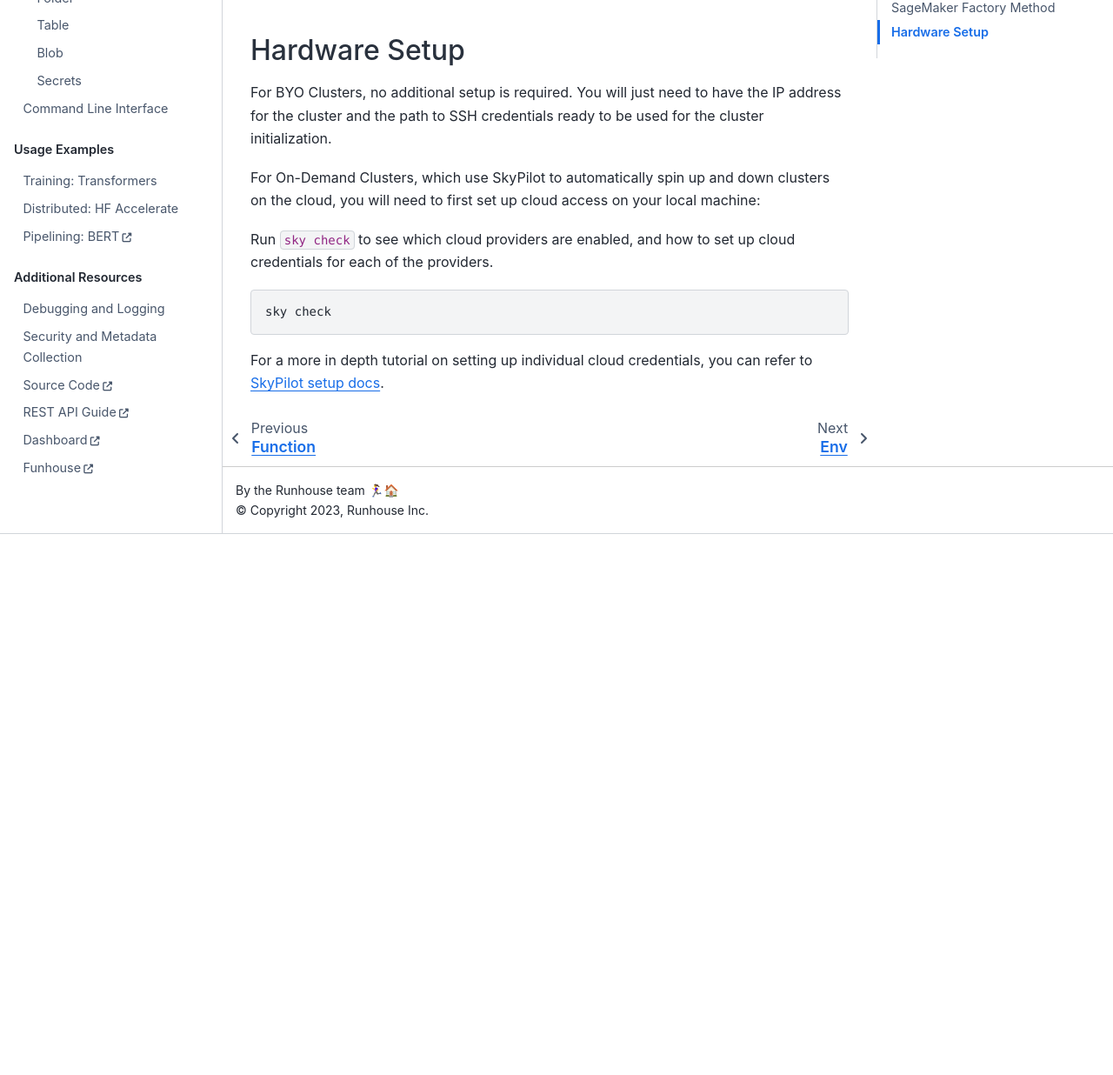
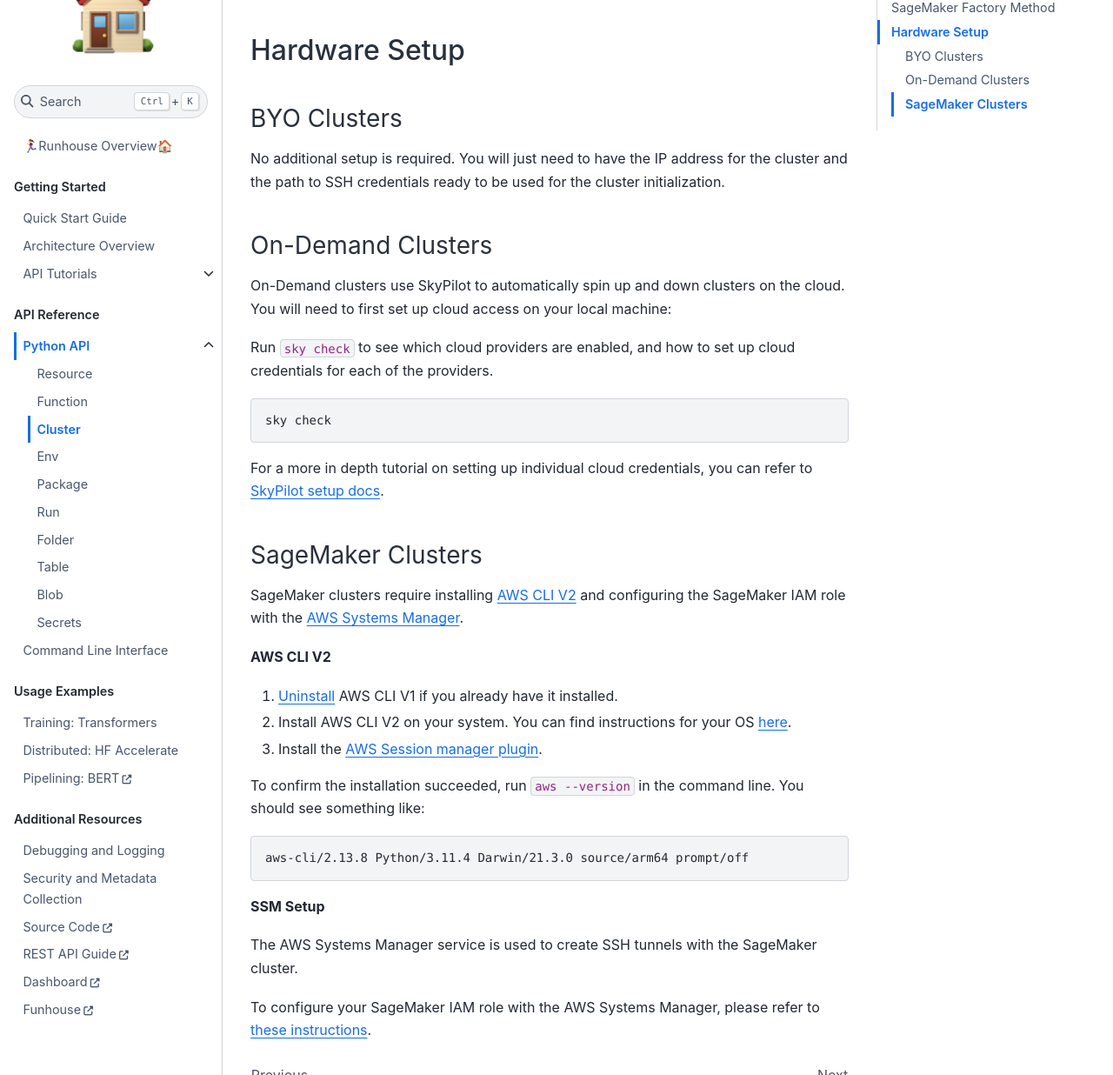
Before and after one commit to run-house/runhouse, a Sphinx documentation site: the page built from docs/api/python/cluster.rst, in a window 1280 px wide and 1400 px high, scrolled down 1760 px, cut to the strip 164-1400 px from the top of the window. Shown: the whole strip at 87% size. Built offline with Sphinx 7.4.7 and the Sphinx Book theme 1.1.4, drawn with Linux system fonts in a browser that asks for light colours; pages that are not in the unit, such as notebooks, are missing from menus; before the commit the page ends 2538 px from its top, so only the background shows below that; some of the changed text lies outside the part shown.

```diff
--- a/docs/api/python/cluster.rst
+++ b/docs/api/python/cluster.rst
@@ -57,8 +57,8 @@ Runhouse currently supports two core usage paths for SageMaker clusters:
     Runhouse requires an AWS IAM role (either name or full ARN) whose credentials have adequate permissions to
     create create SageMaker endpoints and access AWS resources.
 
-    This can be specified with the ``role`` attribute. If not provided, Runhouse will use the SageMaker default
-    role configured in your local environment.
+    Please see the :ref:`SageMaker Clusters <SageMaker Clusters>` section for more specific instructions on
+    setting up the cluster.
 
 .. autoclass:: runhouse.SageMakerCluster
    :members:
@@ -75,10 +75,16 @@ SageMaker Factory Method
 
 Hardware Setup
 ~~~~~~~~~~~~~~
-For BYO Clusters, no additional setup is required. You will just need to have the IP address for the cluster
+
+BYO Clusters
+------------
+No additional setup is required. You will just need to have the IP address for the cluster
 and the path to SSH credentials ready to be used for the cluster initialization.
 
-For On-Demand Clusters, which use SkyPilot to automatically spin up and down clusters on the cloud, you will
+On-Demand Clusters
+------------------
+
+On-Demand clusters use SkyPilot to automatically spin up and down clusters on the cloud. You will
 need to first set up cloud access on your local machine:
 
 Run ``sky check`` to see which cloud providers are enabled, and how to set up cloud credentials for each of the
@@ -90,3 +96,33 @@ providers.
 
 For a more in depth tutorial on setting up individual cloud credentials, you can refer to
 `SkyPilot setup docs <https://skypilot.readthedocs.io/en/latest/getting-started/installation.html#cloud-account-setup>`_.
+
+SageMaker Clusters
+------------------
+
+SageMaker clusters require installing `AWS CLI V2 <https://docs.aws.amazon.com/cli/latest/userguide/cli-chap-welcome.html>`_ and
+configuring the SageMaker IAM role with the
+`AWS Systems Manager <https://docs.aws.amazon.com/systems-manager/latest/userguide/ssm-agent.html>`_.
+
+**AWS CLI V2**
+
+1. `Uninstall <https://docs.aws.amazon.com/cli/latest/userguide/cliv2-migration-instructions.html#cliv2-migration-instructions-migrate>`_
+   AWS CLI V1 if you already have it installed.
+
+2. Install AWS CLI V2 on your system.
+   You can find instructions for your OS `here <https://docs.aws.amazon.com/cli/latest/userguide/getting-started-install.html>`_.
+
+3. Install the `AWS Session manager plugin <https://docs.aws.amazon.com/systems-manager/latest/userguide/install-plugin-macos-overview.html>`_.
+
+To confirm the installation succeeded, run ``aws --version`` in the command line. You should see something like:
+
+.. code-block:: cli
+
+    aws-cli/2.13.8 Python/3.11.4 Darwin/21.3.0 source/arm64 prompt/off
+
+**SSM Setup**
+
+The AWS Systems Manager service is used to create SSH tunnels with the SageMaker cluster.
+
+To configure your SageMaker IAM role with the AWS Systems Manager, please
+refer to `these instructions <https://github.com/aws-samples/sagemaker-ssh-helper/blob/main/IAM_SSM_Setup.md>`_.
```
Also changed, not shown: 5 other files.
